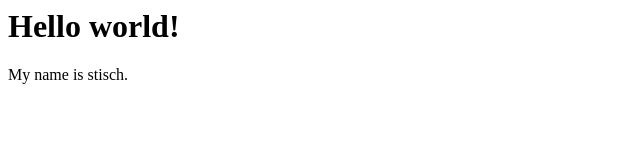
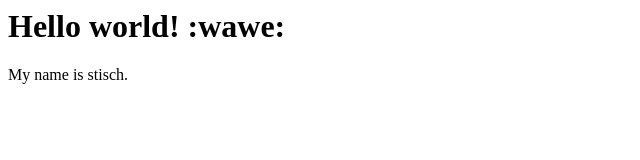
Before and after one commit to stisch/stisch.io, a plain HTML site: page index.html in a window 1280 px wide. Shown: the whole page, without its empty margins (0-640 px from the left). Drawn offline with Linux system fonts and the light colour scheme.

Commit message:
Update index.html

```diff
--- a/index.html
+++ b/index.html
@@ -1,3 +1,3 @@
-<h1> Hello world! </h1>
+<h1> Hello world! :wawe: </h1>
 
 <p> My name is stisch. </p>
```
